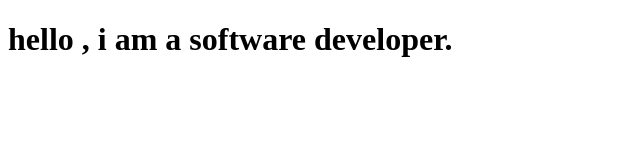
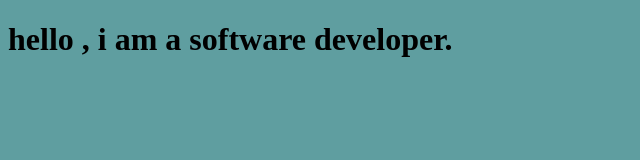
Before and after one commit to anurag894/portfolio, a plain HTML site: page index.html in a window 1280 px wide. Shown: the whole page, without its empty margins (0-640 px from the left). Drawn offline with Linux system fonts and the light colour scheme.

Commit message:
changes on 1/3/2019 hg

```diff
--- a/index.html
+++ b/index.html
@@ -3,7 +3,7 @@
 <head>
 	<title>My page</title>
 </head>
-<body>
+<body style="background-color: cadetblue">
 <h1>
   hello , i am a software developer.
 </h1>
```
